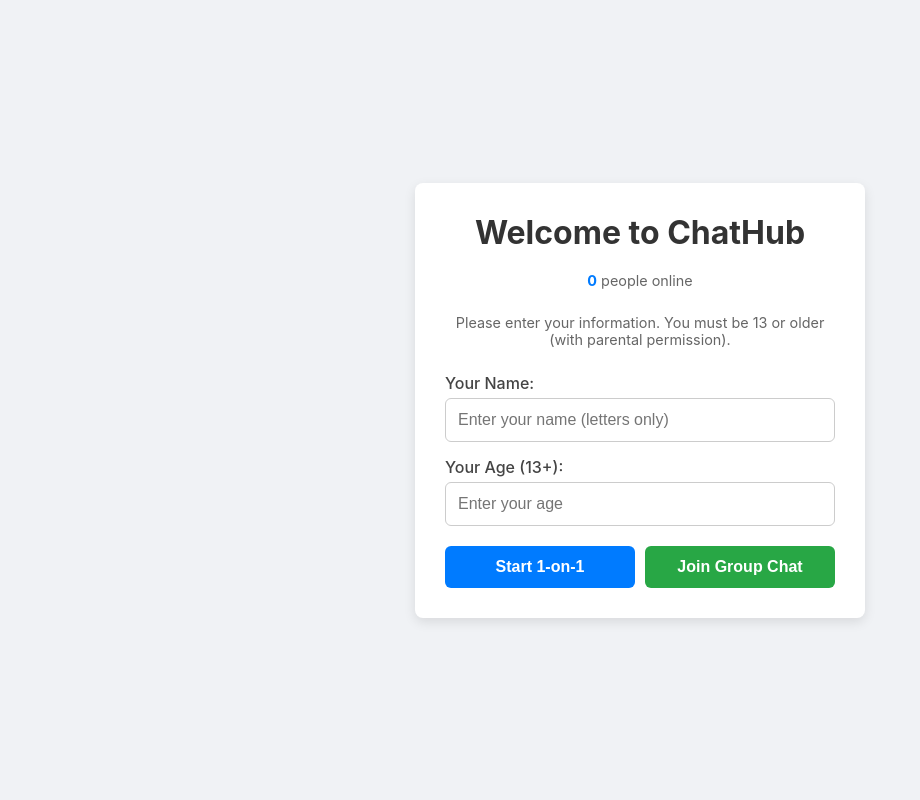
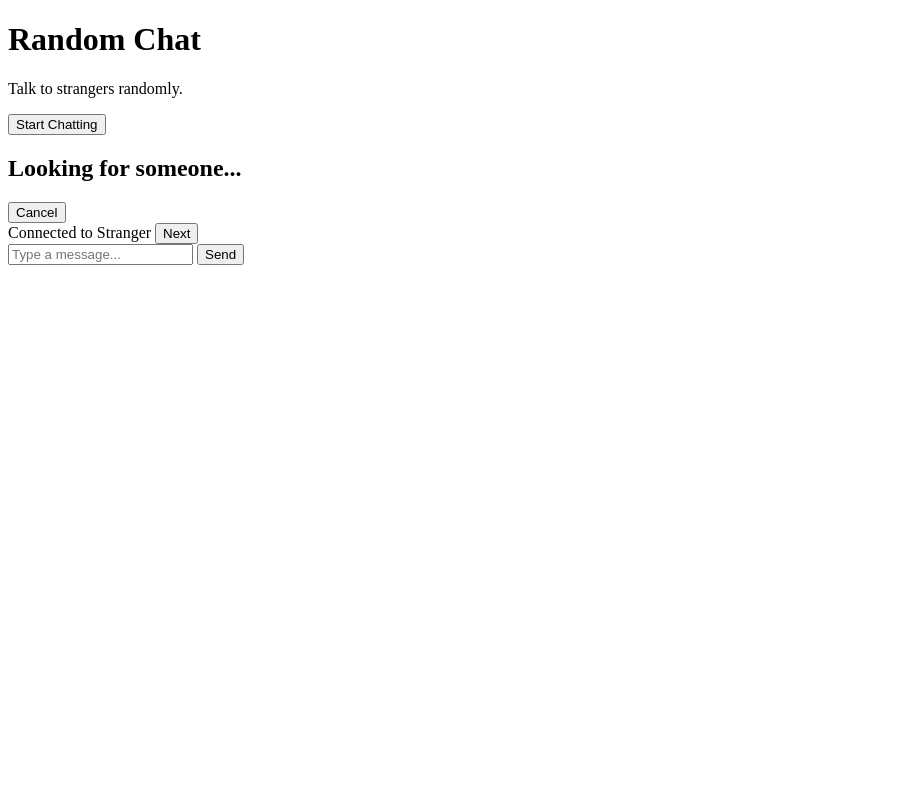
Before and after one commit to hammadkhan1233/CHITZO, a Flask app: page / in a window 1280 px wide. Shown: the whole page, without its empty margins (0-920 px from the left). Run offline with Flask 3, Linux system fonts and the light colour scheme; some libraries are stand-ins or nearby versions.

Commit message:
Refactor index.html for Random Chat application

```diff
--- a/templates/index.html
+++ b/templates/index.html
@@ -3,87 +3,42 @@
 <head>
     <meta charset="UTF-8">
     <meta name="viewport" content="width=device-width, initial-scale=1.0">
-    <title>ChatHub</title>
-    <style>
-        /* --- COPY PREVIOUS CSS HERE (No changes needed to CSS except button container) --- */
-        /* ... (Use the same CSS from the previous response) ... */
-
-        * { box-sizing: border-box; margin: 0; padding: 0; }
-        body { font-family: -apple-system, BlinkMacSystemFont, "Segoe UI", Roboto, Arial, sans-serif; background-color: #f0f2f5; display: flex; justify-content: center; align-items: center; min-height: 100vh; padding: 20px; }
-        #lobby { width: 100%; max-width: 450px; background-color: #ffffff; border-radius: 8px; box-shadow: 0 4px 12px rgba(0, 0, 0, 0.1); padding: 30px; text-align: center; }
-        #lobby h1 { color: #333; margin-bottom: 20px; }
-        #lobby p { color: #666; margin-bottom: 25px; font-size: 0.9rem; }
-        #online-counter { color: #555; font-size: 0.95rem; margin-bottom: 20px; text-align: center; }
-        #online-counter span { color: #007bff; font-weight: bold; }
-        #lobby .form-group { margin-bottom: 15px; text-align: left; }
-        #lobby label { display: block; margin-bottom: 5px; font-weight: 500; color: #444; }
-        #lobby input { width: 100%; padding: 12px; border: 1px solid #ccc; border-radius: 6px; font-size: 1rem; }
-
-        /* NEW: Button Container for Side-by-Side buttons */
-        .button-group { display: flex; gap: 10px; margin-top: 20px; }
-        .button-group button { flex: 1; padding: 12px; color: white; border: none; border-radius: 6px; cursor: pointer; font-weight: bold; font-size: 1rem; transition: background-color 0.2s ease; }
-
-        #btn-1on1 { background-color: #007bff; }
-        #btn-1on1:hover { background-color: #0056b3; }
-
-        #btn-group { background-color: #28a745; } /* Green for Group */
-        #btn-group:hover { background-color: #218838; }
-
-        /* Chat Container CSS (Same as before) */
-        .chat-container { width: 100%; max-width: 650px; background-color: #ffffff; border-radius: 8px; box-shadow: 0 4px 12px rgba(0, 0, 0, 0.1); overflow: hidden; display: none; flex-direction: column; height: 90vh; max-height: 700px; }
-        .chat-container h1 { background-color: #007bff; color: white; padding: 16px 20px; font-size: 1.25rem; text-align: center; margin: 0; }
-        #status { padding: 10px 20px; font-size: 0.9rem; font-weight: 500; color: #555; background-color: #fcfcfc; border-bottom: 1px solid #eee; text-align: center; }
-        #chat-box { flex-grow: 1; overflow-y: scroll; padding: 20px; background-color: #f9f9f9; }
-        ul#messages { list-style: none; padding: 0; display: flex; flex-direction: column; }
-        ul#messages li { padding: 10px 15px; border-radius: 18px; background-color: #e9e9eb; color: #333; max-width: 80%; word-wrap: break-word; align-self: flex-start; text-align: left; margin-bottom: 10px; line-height: 1.4; }
-        ul#messages li.my-message { background-color: #007bff; color: white; align-self: flex-end; }
-        ul#messages li.system-message { background-color: transparent; color: #888; align-self: center; font-style: italic; font-size: 0.85rem; }
-        #typing-status { font-style: italic; color: #777; padding: 0px 20px 10px; height: 1.2em; }
-        .input-area { display: flex; padding: 15px; background-color: #ffffff; border-top: 1px solid #ddd; }
-        #message-input { flex-grow: 1; padding: 12px 18px; border: 1px solid #ccc; border-radius: 24px; margin-right: 10px; font-size: 1rem; }
-        #message-input:focus { outline: none; border-color: #007bff; box-shadow: 0 0 0 2px rgba(0,123,255,0.25); }
-        #send-button { padding: 12px 25px; background-color: #007bff; color: white; border: none; border-radius: 24px; cursor: pointer; font-weight: bold; font-size: 1rem; transition: background-color 0.2s ease; }
-        #send-button:hover { background-color: #0056b3; }
-    </style>
+    <title>Random Chat</title>
+    <link rel="stylesheet" href="{{ url_for('static', filename='style.css') }}">
+    <!-- Load Socket.IO client -->
+    <script src="https://cdnjs.cloudflare.com/ajax/libs/socket.io/4.7.2/socket.io.min.js"></script>
 </head>
 <body>
 
-    <div id="lobby">
-        <h1>Welcome to ChatHub</h1>
-        <p id="online-counter"><span id="user-count">0</span> people online</p>
-        <p>Please enter your information. You must be 13 or older (with parental permission).</p>
+    <!-- SCREEN 1: LANDING -->
+    <div id="landing-screen" class="screen active">
+        <h1>Random Chat</h1>
+        <p>Talk to strangers randomly.</p>
+        <button id="start-btn">Start Chatting</button>
+    </div>
 
-        <div class="form-group">
-            <label for="name-input">Your Name:</label>
-            <input type="text" id="name-input" placeholder="Enter your name (letters only)">
+    <!-- SCREEN 2: WAITING -->
+    <div id="waiting-screen" class="screen">
+        <div class="loader"></div>
+        <h2>Looking for someone...</h2>
+        <button id="cancel-btn">Cancel</button>
+    </div>
+
+    <!-- SCREEN 3: CHAT -->
+    <div id="chat-screen" class="screen">
+        <div class="chat-header">
+            <span id="status-text">Connected to Stranger</span>
+            <button id="next-btn">Next</button>
         </div>
-
-        <div class="form-group">
-            <label for="age-input">Your Age (13+):</label>
-            <input type="number" id="age-input" placeholder="Enter your age">
+        <div id="messages" class="chat-messages">
+            <!-- Messages go here -->
         </div>
-
-        <div class="button-group">
-            <button id="btn-1on1">Start 1-on-1</button>
-            <button id="btn-group">Join Group Chat</button>
+        <div class="chat-input">
+            <input type="text" id="msg-input" placeholder="Type a message..." autocomplete="off">
+            <button id="send-btn">Send</button>
         </div>
     </div>
 
-
-    <div class="chat-container" id="chat-container">
-        <h1 id="chat-header">ChatHub</h1>
-        <div id="status">Connecting...</div>
-        <div id="chat-box">
-            <ul id="messages"></ul>
-        </div>
-        <div id="typing-status"></div>
-        <div class="input-area">
-            <input type="text" id="message-input" placeholder="Type a message...">
-            <button id="send-button">Send</button>
-        </div>
-    </div>
-
-    <script src="https://cdn.socket.io/4.5.4/socket.io.min.js"></script>
-    <script src="/static/chat.js"></script>
+    <script src="{{ url_for('static', filename='chat.js') }}"></script>
 </body>
 </html>
```
